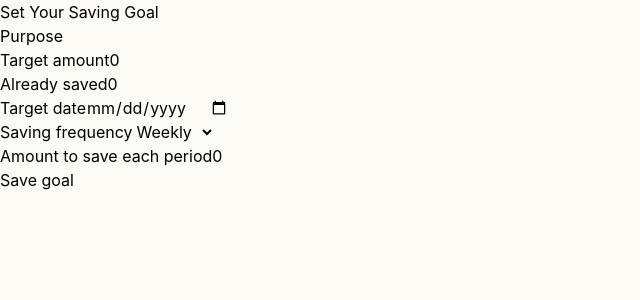
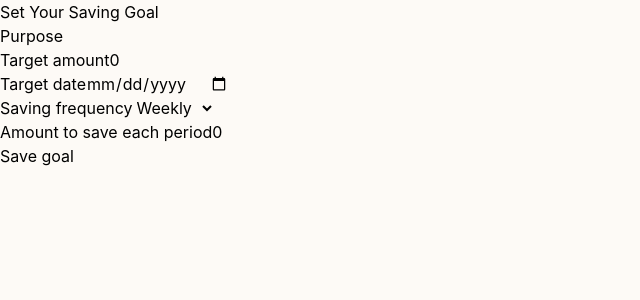
Before and after one commit to codersforcauses/Intermediate_Winter_2026_Team_1, a Next.js app in the folder client/: page /budget/setGoal in a window 1280 px wide. Shown: the top 300 px of the page, without its empty margins (0-640 px from the left). Built offline with nearby package versions, Linux system fonts and the light colour scheme.

Commit message:
edit the budgeting backend to remain placeholder data; will be changed when the account app is set up with authentication; added environment variable for the client

```diff
--- a/client/src/app/budget/page.tsx
+++ b/client/src/app/budget/page.tsx
@@ -1,54 +1,82 @@
 import Link from "next/link";
 import GoalSummary from "../../components/GoalSummary";
 import {
-  SavingGoal,
   mapApiSavingGoal,
   type ApiSavingGoal,
+  type SavingGoal,
 } from "../../types/savingGoal";
 
-// Temporary placeholder data until the Django API is connected.
-// const goal: SavingGoal = {
-//   purpose: "Buy a new laptop",
-//   targetAmount: 2000,
-//   savedAmount: 650,
-//   targetDate: "2026-12-01",
-//   savingFrequency: "monthly",
-//   savingAmount: 225,
-// };
+// Temporary data until account authentication and API integration are ready.
+const placeholderGoal: SavingGoal = {
+  purpose: "Buy a new laptop",
+  targetAmount: 2000,
+  savedAmount: 650,
+  targetDate: "2026-12-01",
+  savingFrequency: "monthly",
+  savingAmount: 225,
+};
 
 export default async function BudgetPage() {
-  const response = await fetch(
-    "http://127.0.0.1:8000/api/budgeting/goals/",
-    {
-      cache: "no-store",
-    }
-  );
+  // Will be uncommented when the API is ready to be integrated. For now, using placeholder data.
+  // const apiBaseUrl = process.env.API_BASE_URL;
 
-  if (!response.ok) {
-    return (
-      <main>
-        <h1>My Saving Goal</h1>
-        <p>Unable to load your saving goal.</p>
-      </main>
-    );
-  }
+  // if (!apiBaseUrl) {
+  //   return (
+  //     <main>
+  //       <h1>My Saving Goal</h1>
+  //       <p>The backend URL has not been configured.</p>
+  //     </main>
+  //   );
+  // }
 
-  const apiGoals: ApiSavingGoal[] = await response.json();
+  // let response: Response;
 
-  if (apiGoals.length === 0) {
-    return (
-      <main>
-        <h1>My Saving Goal</h1>
-        <p>You have not created a saving goal yet.</p>
+  // try {
+  //   response = await fetch(
+  //     `${apiBaseUrl}/api/budgeting/goals/`,
+  //     {
+  //       cache: "no-store",
+  //     }
+  //   );
+  // } catch (error) {
+  //   console.error("Unable to connect to Django:", error);
 
-        <Link href="/budget/setGoal">
-          Create a goal
-        </Link>
-      </main>
-    );
-  }
+  //   return (
+  //     <main>
+  //       <h1>My Saving Goal</h1>
+  //       <p>
+  //         Unable to connect to the budgeting server. Make sure
+  //         Django is running.
+  //       </p>
+  //     </main>
+  //   );
+  // }
 
-  const goal = mapApiSavingGoal(apiGoals[0]);
+  // if (!response.ok) {
+  //   return (
+  //     <main>
+  //       <h1>My Saving Goal</h1>
+  //       <p>Unable to load your saving goal.</p>
+  //     </main>
+  //   );
+  // }
+
+  // const apiGoals: ApiSavingGoal[] = await response.json();
+
+  // if (apiGoals.length === 0) {
+  //   return (
+  //     <main>
+  //       <h1>My Saving Goal</h1>
+  //       <p>You have not created a saving goal yet.</p>
+
+  //       <Link href="/budget/setGoal">
+  //         Create a goal
+  //       </Link>
+  //     </main>
+  //   );
+  // }
+
+  // const goal = mapApiSavingGoal(apiGoals[0]);
 
   return (
     <main>
@@ -57,11 +85,10 @@ export default async function BudgetPage() {
         <p>Track your progress toward your goal.</p>
       </header>
 
-      <GoalSummary goal={goal} />
+      {/* <GoalSummary goal={goal} /> */}
+      <GoalSummary goal={placeholderGoal} /> /* Using placeholder data until API integration is ready */
 
-      <Link href="/budget/setGoal">
-        Edit goal
-      </Link>
+      <Link href="/budget/setGoal">Edit goal</Link>
     </main>
   );
 }
--- a/client/src/app/budget/setGoal/page.tsx
+++ b/client/src/app/budget/setGoal/page.tsx
@@ -6,19 +6,23 @@ import type {
   SavingGoal,
 } from "../../../types/savingGoal";
 
+type SavingGoalFormData = Omit<SavingGoal, "savedAmount">;
+
 export default function SetGoalPage() {
-  const [goal, setGoal] = useState<SavingGoal>({
+  const [goal, setGoal] = useState<SavingGoalFormData>({
     purpose: "",
     targetAmount: 0,
-    savedAmount: 0,
     targetDate: "",
     savingFrequency: "weekly",
     savingAmount: 0,
   });
 
-  function updateField<K extends keyof SavingGoal>(
+  const [errorMessage, setErrorMessage] = useState("");
+  const [successMessage, setSuccessMessage] = useState("");
+
+  function updateField<K extends keyof SavingGoalFormData>(
     field: K,
-    value: SavingGoal[K]
+    value: SavingGoalFormData[K]
   ) {
     setGoal((currentGoal) => ({
       ...currentGoal,
@@ -33,25 +37,39 @@ export default function SetGoalPage() {
       <form
         onSubmit={(event) => {
           event.preventDefault();
+          setErrorMessage("");
+          setSuccessMessage("");
 
           if (!goal.purpose.trim()) {
-            alert("Please enter a purpose for your goal.");
+            setErrorMessage("Please enter a purpose for your goal.");
             return;
           }
 
           if (goal.targetAmount <= 0) {
-            alert("Target amount must be greater than zero.");
+            setErrorMessage(
+              "Target amount must be greater than zero."
+            );
+            return;
+          }
+
+          if (!goal.targetDate) {
+            setErrorMessage("Please select a target date.");
             return;
           }
 
           if (goal.savingAmount <= 0) {
-            alert("Saving amount must be greater than zero.");
+            setErrorMessage(
+              "Saving amount must be greater than zero."
+            );
             return;
           }
 
           console.log("Goal submitted:", goal);
 
-          // Later, send this goal to the Django API.
+          // TODO: Submit to Django after account authentication is integrated.
+          setSuccessMessage(
+            "Goal details validated. Backend saving will be enabled after account integration."
+          );
         }}
       >
         <div>
@@ -82,23 +100,6 @@ export default function SetGoalPage() {
               )
             }
             required
-          />
-        </div>
-
-        <div>
-          <label htmlFor="savedAmount">Already saved</label>
-          <input
-            id="savedAmount"
-            type="number"
-            min="0"
-            step="0.01"
-            value={goal.savedAmount}
-            onChange={(event) =>
-              updateField(
-                "savedAmount",
-                Number(event.target.value)
-              )
-            }
           />
         </div>
 
@@ -157,6 +158,14 @@ export default function SetGoalPage() {
           />
         </div>
 
+        {errorMessage && (
+          <p role="alert">{errorMessage}</p>
+        )}
+
+        {successMessage && (
+          <p role="status">{successMessage}</p>
+        )}
+
         <button type="submit">Save goal</button>
       </form>
     </main>
--- a/client/src/types/savingGoal.ts
+++ b/client/src/types/savingGoal.ts
@@ -1,4 +1,4 @@
-export type SavingFrequency = "daily" | "weekly" | "monthly";
+export type SavingFrequency = |"daily" | "weekly" | "monthly";
 
 export type SavingGoal = {
   purpose: string;
```
Also changed, not shown: 2 other files (tests, documents, lock files or other folders).
